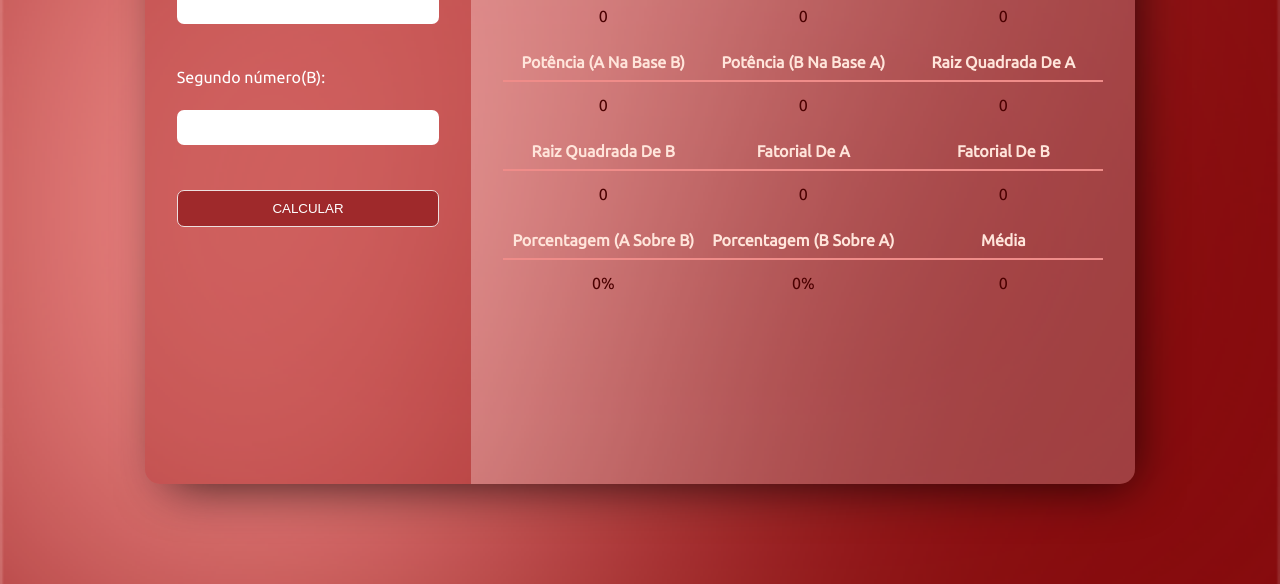
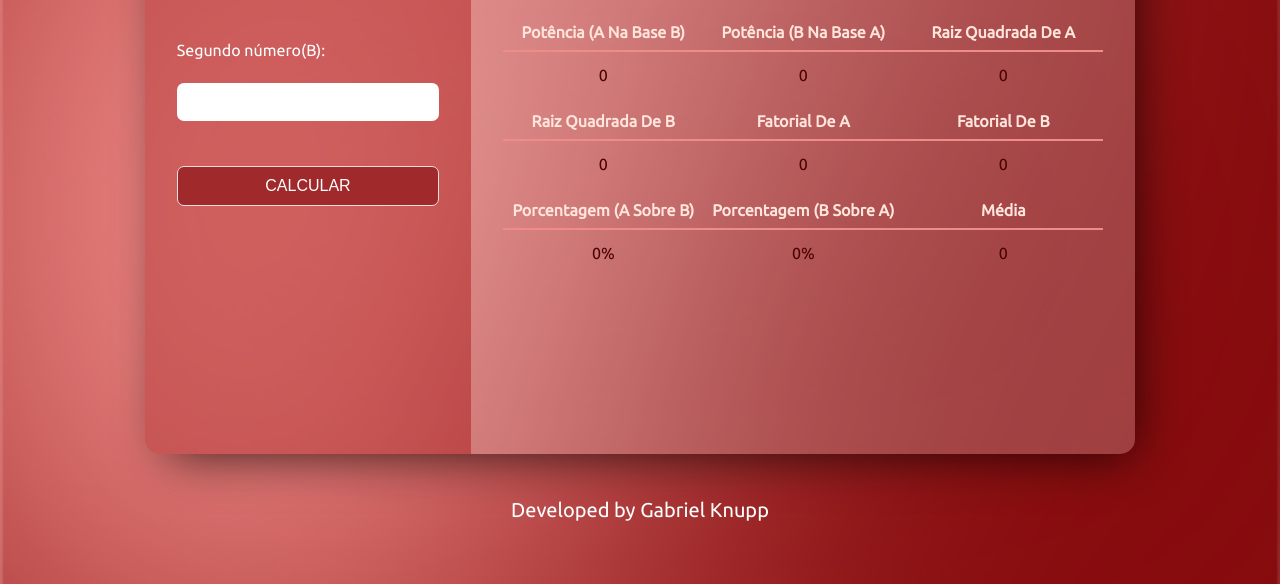
Before and after one commit to gknpp23/SuperCalculator, a plain HTML site: page index.html in a window 1280 px wide. Shown: the part 216-800 px from the top of the page. Drawn offline with Linux system fonts and the light colour scheme; files whose address does not match are found by name.

Commit message:
Adicionado Footer

```diff
--- a/assets/styles/style.css
+++ b/assets/styles/style.css
@@ -22,7 +22,7 @@ body {
 
 main {
     font-family: 'Ubuntu', sans-serif;
-    margin: 60px auto;
+    margin: 30px auto;
     height: 80vh;
     display: flex;
     border-radius: 15px;
@@ -60,6 +60,7 @@ label{
 
 input,button{
     padding: 10px;
+    font-size: 1rem;
     text-align: center;
     border-radius: 7px;
     border: none;
@@ -77,13 +78,12 @@ input:focus {
 }
 
 .board {
+
     height: 80vh;
     display: grid;
     grid-template-columns: repeat(3, 200px);
     grid-template-rows: repeat(5,min-content);
     row-gap: 30px;
-
-    /* background-color: var(--main-bg-color); */
     background-color: #eddfdf3d;
 
 }
@@ -109,12 +109,20 @@ input:focus {
 
 }
 
+footer {
+    font-family: 'Ubuntu', sans-serif;
+    color: white;
+    padding: .75em;
+    margin: -15px auto;
+    text-align: top;
+    font-size: 1.25em;
+}
 
 @media(max-width:995px){
     main {
         flex-direction: column;
         height: 160vh;
-        width: 80vw;
+        width: 90vw;
 
     }
     .board {
--- a/index.html
+++ b/index.html
@@ -50,6 +50,10 @@
       </section>
     </main>
 
+    <footer>
+        <p>Developed by Gabriel Knupp</p>
+    </footer>
+
     <script defer src="./assets/scripts/script.js"></script>
   </body>
 </html>
```
